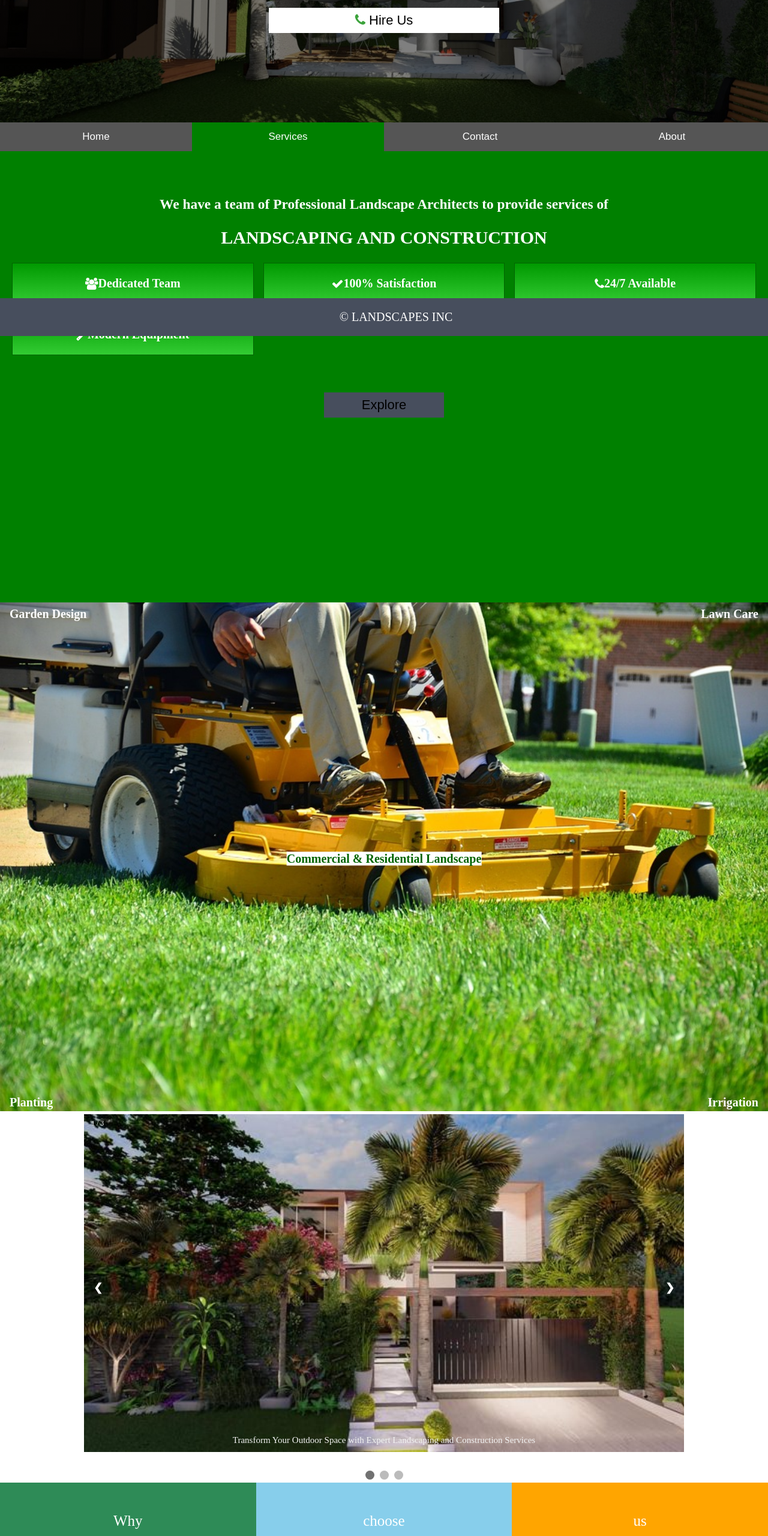
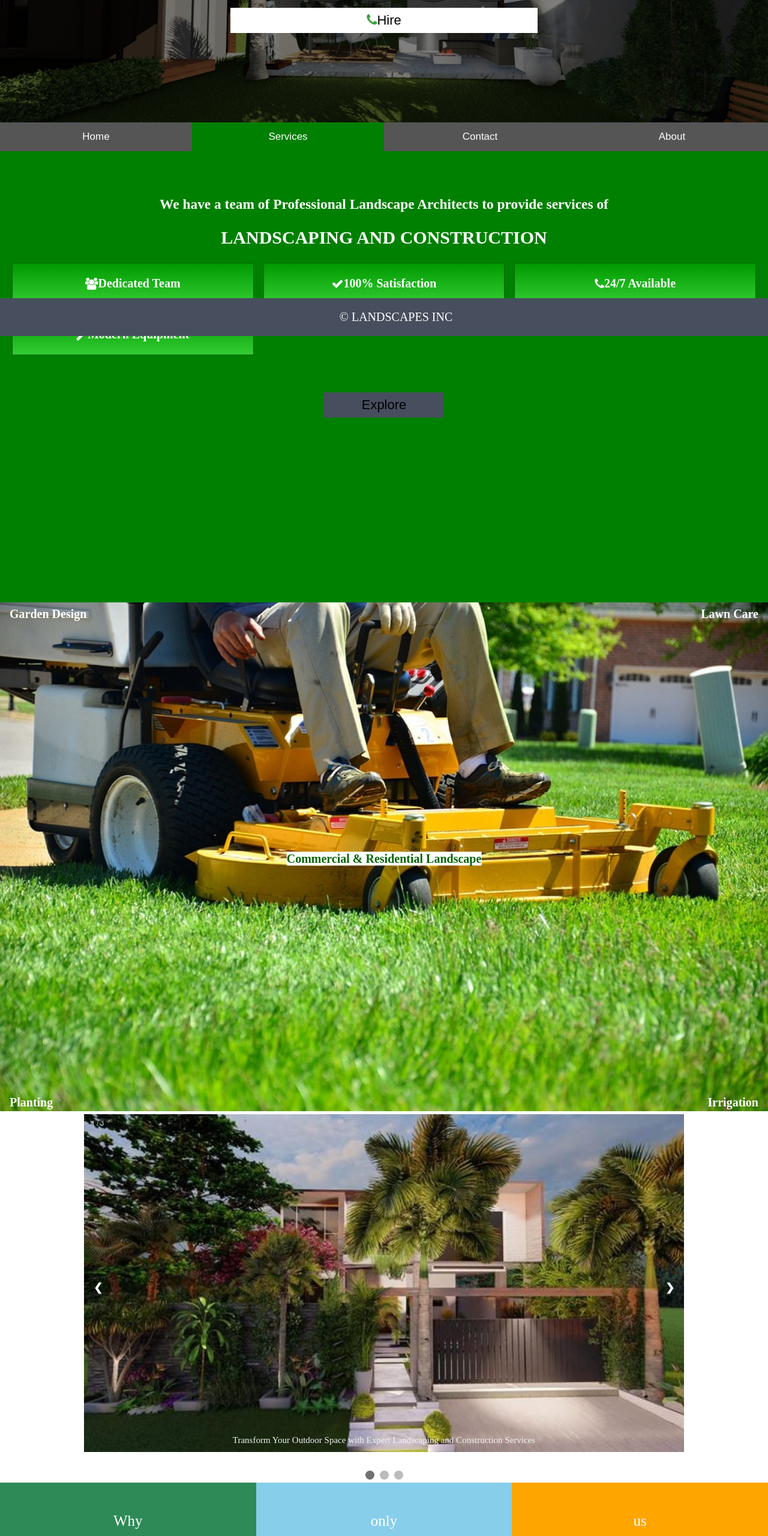
Before and after one commit to Livza01/Landscaper, a plain HTML site: page index.html in a window 1280 px wide. Shown: the part 240-2800 px from the top of the page at 60% size. Drawn offline with Linux system fonts and the light colour scheme; a web font is replaced by a local one.

Commit message:
initialcommit

```diff
--- a/index.html
+++ b/index.html
@@ -31,11 +31,10 @@
   <div class="hero-image">
     <div class="hero-text">
       <p style="text-align: left;">Our landscaping and construction company in Lahore specializes in designing and
-        building custom outdoor
-        environments that reflect your unique style and needs.</p>
-      <p style="display: block;"><button style="background-color: white; color: black; width: 60%;"><a
+        building custom outdoor environments that reflect your unique style and needs.</p>
+      <p style="display: block;"><button style="background-color: white; color: black; width: 80%;"><a
             href="https://api.whatsapp.com/send?phone=923239608453&text=Hello"><i style="color: rgb(60, 163, 60);"
-              class="fa fa-phone"></i> Hire Us</a></button>
+              class="fa fa-phone"></i>Hire</a></button>
     </div>
   </div>
 
@@ -182,7 +181,7 @@
   <!-- The grid: three columns -->
   <div class="row">
     <div class="column" onclick="openTab('b1');" style="background:seagreen;">Why</div>
-    <div class="column" onclick="openTab('b2');" style="background:skyblue;">choose</div>
+    <div class="column" onclick="openTab('b2');" style="background:skyblue;">only</div>
     <div class="column" onclick="openTab('b3');" style="background:orange;">us</div>
   </div>
 
@@ -330,7 +329,7 @@
     <p>We use only the finest materials and employ the latest techniques to ensure that your project is completed to the
       highest standards.</p>
     <button style="color: white; background-color: #373d49; width: 50%; padding: 22px 22px;" class="project-video"><a
-        href="projectvideo.html"></a> Completed Projects</button>
+        href="#"></a>Projects</button>
   </div>
 
 
```
